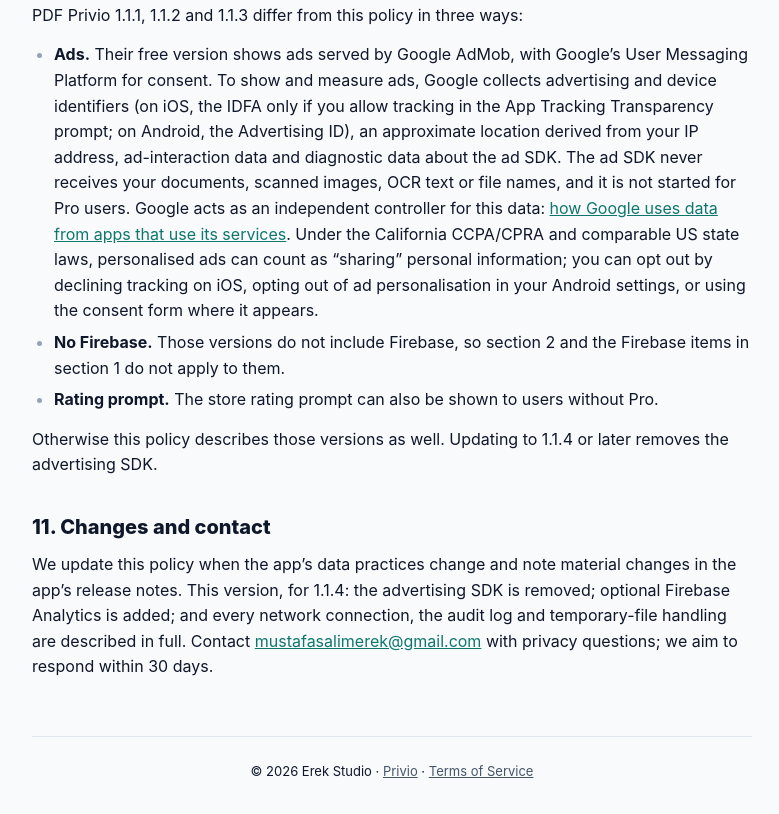
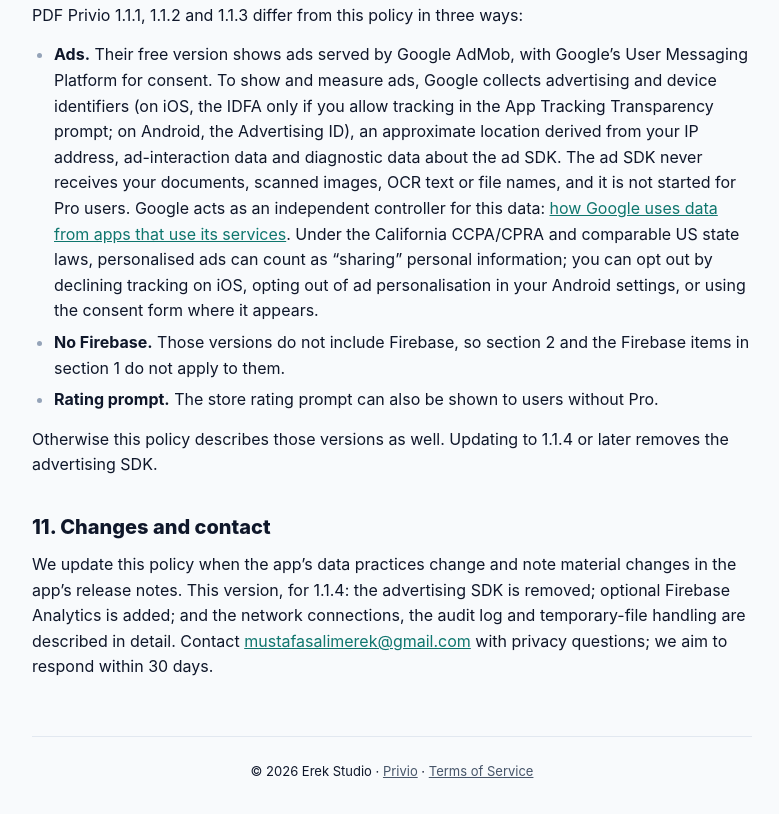
Before and after one commit to mustafasalimerek-bit/pdfprivio-legal, a plain HTML site: page privacy/index.html in a window 1280 px wide. Shown: the part 6603-7417 px from the top of the page, without its empty margins (248-1027 px from the left). Drawn offline with Linux system fonts and the light colour scheme.

Commit message:
Privacy: no universal 'every connection' claim in the change note
Co-Authored-By: Claude Opus 5.5 <noreply@anthropic.com>

```diff
--- a/privacy/index.html
+++ b/privacy/index.html
@@ -327,7 +327,7 @@
     <p>Otherwise this policy describes those versions as well. Updating to 1.1.4 or later removes the advertising SDK.</p>
 
     <h2>11. Changes and contact</h2>
-    <p>We update this policy when the app’s data practices change and note material changes in the app’s release notes. This version, for 1.1.4: the advertising SDK is removed; optional Firebase Analytics is added; and every network connection, the audit log and temporary-file handling are described in full. Contact <a href="mailto:mustafasalimerek@gmail.com">mustafasalimerek@gmail.com</a> with privacy questions; we aim to respond within 30 days.</p>
+    <p>We update this policy when the app’s data practices change and note material changes in the app’s release notes. This version, for 1.1.4: the advertising SDK is removed; optional Firebase Analytics is added; and the network connections, the audit log and temporary-file handling are described in detail. Contact <a href="mailto:mustafasalimerek@gmail.com">mustafasalimerek@gmail.com</a> with privacy questions; we aim to respond within 30 days.</p>
 
     <footer class="site">
       <p>© 2026 Erek Studio · <a href="../">Privio</a> · <a href="../terms/">Terms of Service</a></p>
```
